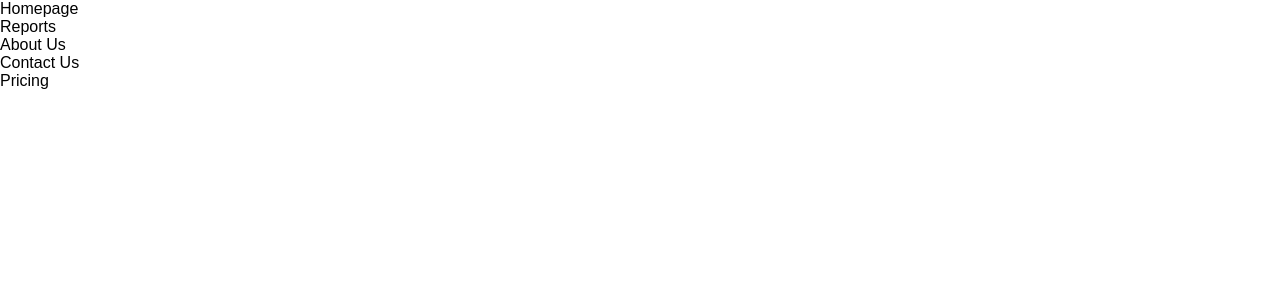
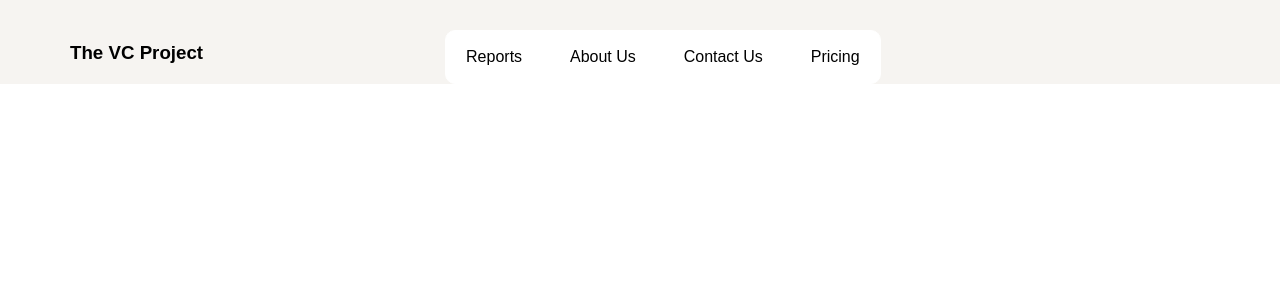
Before and after one commit to shashank-mishra14/TheVCProj, a React (Create React App) app: page /home in a window 1280 px wide. Shown: the top 300 px of the page. Built offline with nearby package versions, Linux system fonts and the light colour scheme; the HTML template or start-up script is replaced by a standard one.

Commit message:
changes in ui

```diff
--- a/src/components/Homepage/Homepage.css
+++ b/src/components/Homepage/Homepage.css
@@ -0,0 +1,26 @@
+.homepage-navbar-container{
+    padding-top: 30px;
+    padding-left: 70px;
+    display: flex;
+}
+
+.homepage-logo{
+    margin-top: 12px;
+}
+.homepage-navbar {
+    display: flex;
+    flex-direction: row;
+    justify-content: space-between;
+    width: 36%;
+    margin-left: 20%;
+    padding: 17px;
+    padding-left: 20px;
+    padding-right: 20px;
+    border-radius: 10px; /* Adjust the value as needed */
+    border: 1px solid #ffffff; /* Add a border for better visibility */
+    background-color: #ffffff;
+}
+
+.main{
+    background-color: rgb(246, 244, 241);
+}
--- a/src/components/Homepage/Homepage.jsx
+++ b/src/components/Homepage/Homepage.jsx
@@ -4,9 +4,12 @@ import { BrowserRouter as Router, Route, Routes } from "react-router-dom";
 
 const Homepage = () => {
   return (
+   <div className="main">
      <div className="homepage-main">
-        <div className="homepage-logo"></div>
-      Homepage
+      <div className="homepage-navbar-container">
+        <div className="homepage-logo">
+          <h3>The VC Project</h3>
+        </div>
         <div className="homepage-navbar">
           <div>Reports</div>
           <div>About Us</div>
@@ -14,6 +17,8 @@ const Homepage = () => {
           <div>Pricing</div>
         </div>
       </div>
+    </div>
+   </div>
   );
 };
 
```
Lines whose indentation alone changed are shown as unchanged.
